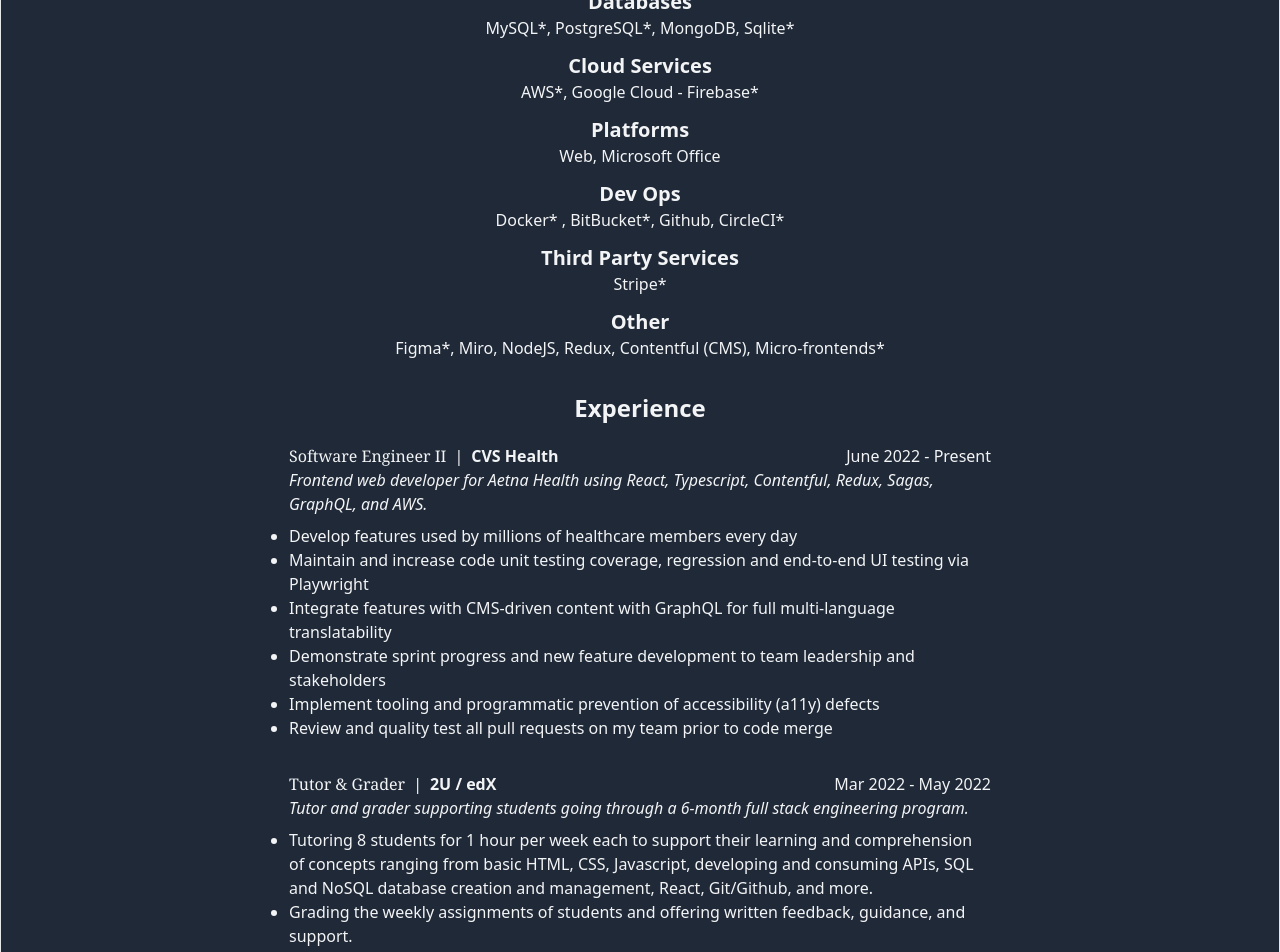
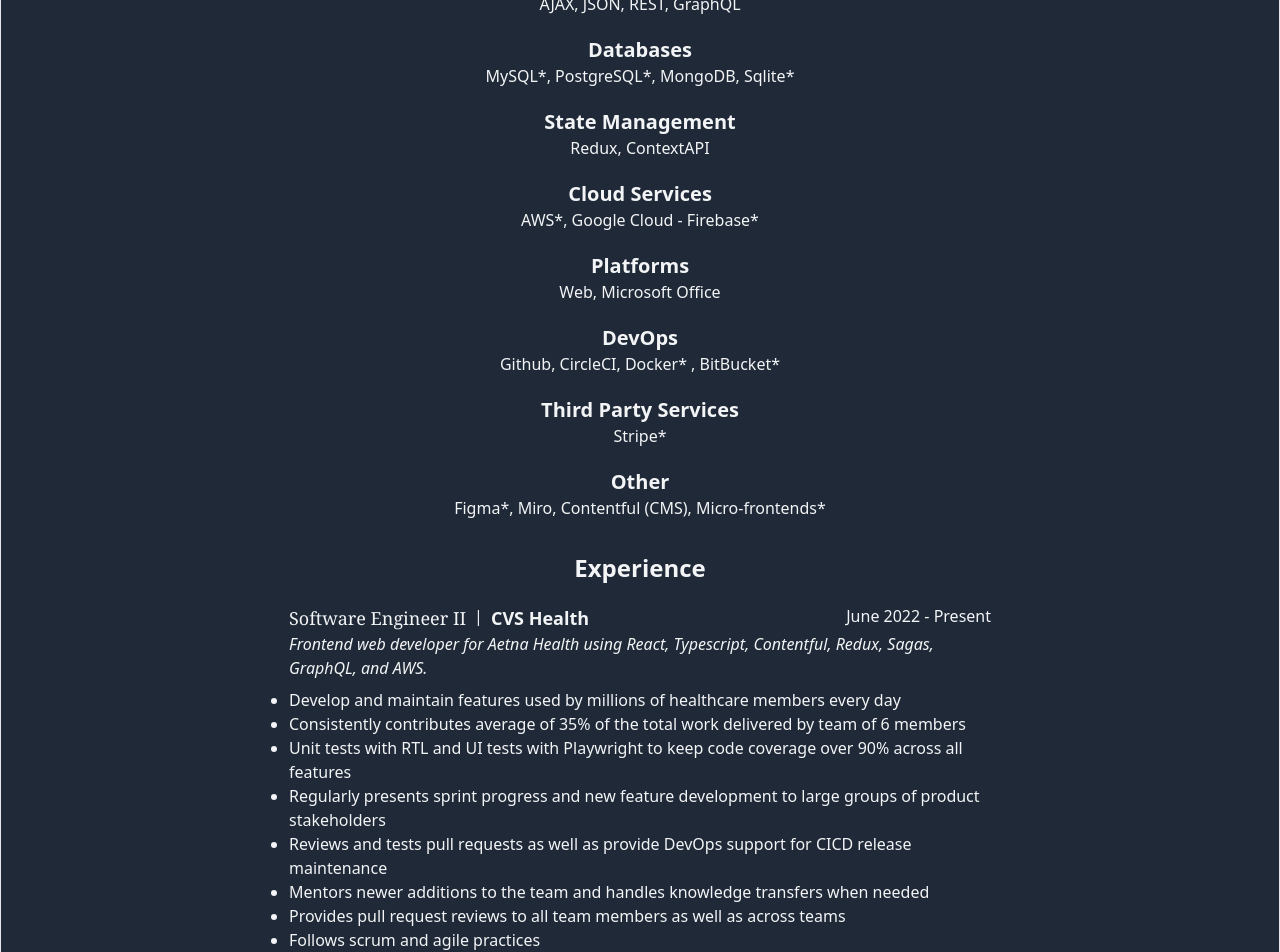
Before and after one commit to jonteal/jt-portfolio-2024, a React (Vite) app: page /resume in a window 1280 px wide. Shown: the part 1180-2132 px from the top of the page. Built offline with nearby package versions, Linux system fonts and the light colour scheme.

Commit message:
fixed ts issues

```diff
--- /dev/null
+++ b/src/components/Reference.tsx
@@ -0,0 +1,30 @@
+export type ReferenceProps = {
+  name: string;
+  position: string;
+  company: string;
+  email: string;
+  number: string;
+  relationship: string;
+};
+
+export const Reference = ({
+  name,
+  position,
+  company,
+  email,
+  number,
+  relationship,
+}: ReferenceProps) => (
+  <div className="flex flex-col mb-3 mt-5 items-center">
+    <h3 className="text-gray-100 text-2xl font-bold mb-2">{name}</h3>
+    <p className="text-gray-100 text-1xl">{position}</p>
+    <p className="text-gray-100 text-1xl">{company}</p>
+    <a href="mailto: vithayathilf@aetna.com" className="text-gray-100 text-1xl">
+      {email}
+    </a>
+    <a href="tel:8635134134" className="text-gray-100 text-1xl">
+      {number}
+    </a>
+    <p className="text-gray-100 text-1xl">Relationship: {relationship}</p>
+  </div>
+);
--- a/src/components/ReferencesComponent.tsx
+++ b/src/components/ReferencesComponent.tsx
@@ -1,90 +1,69 @@
+import { Reference } from "./Reference";
+
+const references = [
+  {
+    id: 1,
+    name: "Francis Vithayathil",
+    position: "Digital Senior Development Engineer I",
+    company: "CVS Health / Aetna",
+    email: "vithayathilf@aetna.com",
+    number: "863-513-4134",
+    relationship: "Team Member",
+  },
+  {
+    id: 2,
+    name: "Mason Holland",
+    position: "Digital Development Engineer III",
+    company: "CVS Health / Aetna",
+    email: "hollandm2@aetna.com",
+    number: "310-415-8457",
+    relationship: "Team Member",
+  },
+  {
+    id: 3,
+    name: "Ivan Ontiveros",
+    position: "Digital Development Engineer I",
+    company: "CVS Health / Aetna",
+    email: "ontiverosi@aetna.com",
+    number: "602-576-3985",
+    relationship: "Team Member",
+  },
+  {
+    id: 4,
+    name: "Laurel Thorburn",
+    position: "Software Developer",
+    company: "Shopify",
+    email: "laurelthorburn@gmail.com",
+    number: "408-250-5504",
+    relationship: "Shared project contributor",
+  },
+  {
+    id: 5,
+    name: "Robert Parsons",
+    position: "Software Developer",
+    company: "2U / formerly Trilogy",
+    email: "rmpcoding@gmail.com",
+    number: "626-703-1909",
+    relationship: "Fellow tutor",
+  },
+];
+
 export const ReferencesComponent = () => (
   <div className="resume-body-container border w-screen rounded-xl flex flex-col items-center bg-gray-800 pt-7">
     <h1 className="text-gray-100 text-4xl font-bold mb-3">Jon Jackson</h1>
     <h2 className="text-gray-100 text-3xl font-bold mb-3">References</h2>
 
     {/* REFERENCES */}
-    {/* <div className="summary-section mb-3 mt-5 flex items-center">
-        <h3 className="text-gray-100 text-2xl font-bold">Heather Newton</h3>
-        <p className="text-gray-100 text-1xl">
-          Senior Manager of Digital Engineering
-        </p>
-        <p className="text-gray-100 text-1xl">CVS Health / Aetna</p>
-        <a href="mailto: newtonh1@aetna.com" className="text-gray-100 text-1xl">
-          newtonh1@aetna.com
-        </a>
-        <a href="tel:5752025485" className="text-gray-100 text-1xl">
-          575-202-5485
-        </a>
-        <p className="text-gray-100 text-1xl">Relationship: Manager</p>
-      </div> */}
-    <div className="summary-section mb-3 mt-5 flex items-center">
-      <h3 className="text-gray-100 text-2xl font-bold">Francis Vithayathil</h3>
-      <p className="text-gray-100 text-1xl">
-        Digital Senior Development Engineer I
-      </p>
-      <p className="text-gray-100 text-1xl">CVS Health / Aetna</p>
-      <a
-        href="mailto: vithayathilf@aetna.com"
-        className="text-gray-100 text-1xl"
-      >
-        vithayathilf@aetna.com
-      </a>
-      <a href="tel:8635134134" className="text-gray-100 text-1xl">
-        863-513-4134
-      </a>
-      <p className="text-gray-100 text-1xl">Relationship: Team Member</p>
-    </div>
-    <div className="summary-section mb-3 mt-5 flex items-center">
-      <h3 className="text-gray-100 text-2xl font-bold">Mason Holland</h3>
-      <p className="text-gray-100 text-1xl">Digital Development Engineer III</p>
-      <p className="text-gray-100 text-1xl">CVS Health / Aetna</p>
-      <a href="mailto: hollandm2@aetna.com" className="text-gray-100 text-1xl">
-        hollandm2@aetna.com
-      </a>
-      <a href="tel:3104158457" className="text-gray-100 text-1xl">
-        310-415-8457
-      </a>
-      <p className="text-gray-100 text-1xl">Relationship: Team Member</p>
-    </div>
-    <div className="summary-section mb-3 mt-5 flex items-center">
-      <h3 className="text-gray-100 text-2xl font-bold">Ivan Ontiveros</h3>
-      <p className="text-gray-100 text-1xl">Digital Development Engineer I</p>
-      <p className="text-gray-100 text-1xl">CVS Health / Aetna</p>
-      <a href="mailto: ontiverosi@aetna.com" className="text-gray-100 text-1xl">
-        ontiverosi@aetna.com
-      </a>
-      <a href="tel:6025763985" className="text-gray-100 text-1xl">
-        602-576-3985
-      </a>
-      <p className="text-gray-100 text-1xl">Relationship: Team Member</p>
-    </div>
-    <div className="summary-section mb-3 mt-5 flex items-center">
-      <h3 className="text-gray-100 text-2xl font-bold">Laurel Thorburn</h3>
-      <p className="text-gray-100 text-1xl">Software Developer</p>
-      <p className="text-gray-100 text-1xl">Shopify</p>
-      <a
-        href="mailto: laurelthorburn@gmail.com"
-        className="text-gray-100 text-1xl"
-      >
-        laurelthorburn@gmail.com
-      </a>
-      <a href="tel:4082505504" className="text-gray-100 text-1xl">
-        408-250-5504
-      </a>
-      <p className="text-gray-100 text-1xl">Relationship:</p>
-      <p className="text-gray-100 text-1xl">Shared project contributor</p>
-    </div>
-    <div className="summary-section mb-3 mt-5 flex items-center">
-      <h3 className="text-gray-100 text-2xl font-bold">Robert Parsons</h3>
-      <p className="text-gray-100 text-1xl">Position Title, Company Name</p>
-      <a href="mailto: rmpcoding@gmail.com" className="text-gray-100 text-1xl">
-        rmpcoding@gmail.com
-      </a>
-      <a href="tel:6267031909" className="text-gray-100 text-1xl">
-        626-703-1909
-      </a>
-      <p className="text-gray-100 text-1xl">Relationship: Fellow tutor</p>
-    </div>
+
+    {references.map((reference) => (
+      <Reference
+        name={reference.name}
+        position={reference.position}
+        company={reference.company}
+        email={reference.email}
+        number={reference.number}
+        relationship={reference.relationship}
+      />
+    ))}
   </div>
 );
--- a/src/components/ResumeComponent.tsx
+++ b/src/components/ResumeComponent.tsx
@@ -1,5 +1,5 @@
-import { FaExternalLinkAlt } from "react-icons/fa";
 import { ResumeProject } from "./ResumeProject";
+import { ResumeSkill } from "./ResumeSkill";
 
 const resumeProjects = [
   {
@@ -33,6 +33,71 @@
     technologies:
       "React, Redux, Redux-Saga, Firebase, SASS, Typescript, Styled Components, Stripe",
     githubLink: "https://github.com/jonteal/FlowSwift",
+  },
+];
+
+const resumeSkills = [
+  {
+    id: 1,
+    skillName: "Languages",
+    skills: "Javascript, Typescript, HTML, CSS, SQL*, Python*",
+  },
+  {
+    id: 2,
+    skillName: "Frameworks",
+    skills:
+      "ReactJS, Wordpress, ExpressJS, NextJS, Shadcn, Bootstrap, Handlebars*",
+  },
+  {
+    id: 3,
+    skillName: "Javascript",
+    skills:
+      "NodeJS, Lodash, Webpack*, NPM, Axios, jQuery*, Sequelize, Prettier, ESLint, MomentJS",
+  },
+  {
+    id: 4,
+    skillName: "CSS",
+    skills: "SASS, TailwindCSS, Material UI, Styled Components",
+  },
+  {
+    id: 5,
+    skillName: "Request Formats",
+    skills: "AJAX, JSON, REST, GraphQL",
+  },
+  {
+    id: 6,
+    skillName: "Databases",
+    skills: "MySQL*, PostgreSQL*, MongoDB, Sqlite*",
+  },
+  {
+    id: 7,
+    skillName: "State Management",
+    skills: "Redux, ContextAPI",
+  },
+  {
+    id: 8,
+    skillName: "Cloud Services",
+    skills: "AWS*, Google Cloud - Firebase*",
+  },
+  {
+    id: 9,
+    skillName: "Platforms",
+    skills: "Web, Microsoft Office",
+  },
+  {
+    id: 10,
+    skillName: "DevOps",
+    skills: "Github, CircleCI, Docker* , BitBucket*",
+  },
+  {
+    id: 11,
+    skillName: "Third Party Services",
+    skills: "Stripe*",
+  },
+  {
+    id: 12,
+    skillName: "Other",
+    skills: "Figma*, Miro, Contentful (CMS), Micro-frontends*",
   },
 ];
 
@@ -102,76 +167,13 @@
         </h2>
         <p className="text-gray-100">* limited experience</p>
       </div>
-
-      <div className="flex flex-col items-center">
-        <h3 className="text-gray-100 mt-3 font-bold text-xl">Languages</h3>
-        <p className="text-gray-100">
-          Javascript, Typescript, HTML, CSS, SQL*, Python*
-        </p>
-      </div>
-
-      <div className="flex flex-col items-center">
-        <h3 className="text-gray-100 mt-3 font-bold text-xl">Frameworks</h3>
-        <p className="text-gray-100">
-          ReactJS, Wordpress, ExpressJS, NextJS, Bootstrap, Handlebars*
-        </p>
-      </div>
-
-      <div className="flex flex-col items-center">
-        <h3 className="text-gray-100 mt-3 font-bold text-xl">Javascript</h3>
-        <p className="text-gray-100">
-          Lodash, Webpack*, NPM, Axios, jQuery*, Sequelize, Prettier, ESLint,
-          MomentJS
-        </p>
-      </div>
-
-      <div className="flex flex-col items-center">
-        <h3 className="text-gray-100 mt-3 font-bold text-xl">CSS</h3>
-        <p className="text-gray-100">
-          SASS, TailwindCSS, Material UI, Styled Components
-        </p>
-      </div>
-
-      <div className="flex flex-col items-center">
-        <h3 className="text-gray-100 mt-3 font-bold text-xl">
-          Request/Formats
-        </h3>
-        <p className="text-gray-100">AJAX, JSON, REST, GraphQL</p>
-      </div>
-
-      <div className="flex flex-col items-center">
-        <h3 className="text-gray-100 mt-3 font-bold text-xl">Databases</h3>
-        <p className="text-gray-100">MySQL*, PostgreSQL*, MongoDB, Sqlite*</p>
-      </div>
-
-      <div className="flex flex-col items-center">
-        <h3 className="text-gray-100 mt-3 font-bold text-xl">Cloud Services</h3>
-        <p className="text-gray-100">AWS*, Google Cloud - Firebase*</p>
-      </div>
-
-      <div className="flex flex-col items-center">
-        <h3 className="text-gray-100 mt-3 font-bold text-xl">Platforms</h3>
-        <p className="text-gray-100">Web, Microsoft Office</p>
-      </div>
-
-      <div className="flex flex-col items-center">
-        <h3 className="text-gray-100 mt-3 font-bold text-xl">Dev Ops</h3>
-        <p className="text-gray-100">Docker* , BitBucket*, Github, CircleCI*</p>
-      </div>
-
-      <div className="flex flex-col items-center">
-        <h3 className="text-gray-100 mt-3 font-bold text-xl">
-          Third Party Services
-        </h3>
-        <p className="text-gray-100">Stripe*</p>
-      </div>
-
-      <div className="flex flex-col items-center">
-        <h3 className="text-gray-100 mt-3 font-bold text-xl">Other</h3>
-        <p className="text-gray-100">
-          Figma*, Miro, NodeJS, Redux, Contentful (CMS), Micro-frontends*
-        </p>
-      </div>
+      {resumeSkills.map((skill) => (
+        <ResumeSkill
+          key={skill.id}
+          skillName={skill.skillName}
+          skills={skill.skills}
+        />
+      ))}
     </div>
 
     {/* EXPERIENCE SECTION */}
@@ -179,9 +181,11 @@
       <h2 className="text-gray-100 text-2xl font-bold my-5">Experience</h2>
       <div className="flex flex-row justify-between">
         <div className="flex flex-row">
-          <p className="text-gray-100 font-serif">Software Engineer II</p>
+          <p className="text-gray-100 font-serif text-lg">
+            Software Engineer II
+          </p>
           <span className="mx-2 text-gray-100">|</span>
-          <h3 className="text-gray-100 font-bold">CVS Health</h3>
+          <h3 className="text-gray-100 font-bold text-lg">CVS Health</h3>
         </div>
         <p className="text-gray-100">June 2022 - Present</p>
       </div>
@@ -191,34 +195,40 @@
       </p>
       <ul className="list-disc list-outside text-left">
         <li className="text-gray-100">
-          Develop features used by millions of healthcare members every day
+          Develop and maintain features used by millions of healthcare members
+          every day
         </li>
         <li className="text-gray-100">
-          Maintain and increase code unit testing coverage, regression and
-          end-to-end UI testing via Playwright
+          Consistently contributes average of 35% of the total work delivered by
+          team of 6 members
         </li>
         <li className="text-gray-100">
-          Integrate features with CMS-driven content with GraphQL for full
-          multi-language translatability
+          Unit tests with RTL and UI tests with Playwright to keep code coverage
+          over 90% across all features
         </li>
         <li className="text-gray-100">
-          Demonstrate sprint progress and new feature development to team
-          leadership and stakeholders
+          Regularly presents sprint progress and new feature development to
+          large groups of product stakeholders
         </li>
         <li className="text-gray-100">
-          Implement tooling and programmatic prevention of accessibility (a11y)
-          defects
+          Reviews and tests pull requests as well as provide DevOps support for
+          CICD release maintenance
         </li>
         <li className="text-gray-100">
-          Review and quality test all pull requests on my team prior to code
-          merge
+          Mentors newer additions to the team and handles knowledge transfers
+          when needed
         </li>
+        <li className="text-gray-100">
+          Provides pull request reviews to all team members as well as across
+          teams
+        </li>
+        <li className="text-gray-100">Follows scrum and agile practices</li>
       </ul>
       <div className="flex flex-row justify-between mt-8">
         <div className="flex flex-row">
-          <p className="text-gray-100 font-serif">Tutor & Grader</p>
+          <p className="text-gray-100 font-serif text-lg">Tutor & Grader</p>
           <span className="mx-2 text-gray-100 ">|</span>
-          <h3 className="text-gray-100 font-bold">2U / edX</h3>
+          <h3 className="text-gray-100 font-bold text-lg">2U / edX</h3>
         </div>
         <p className="text-gray-100">Mar 2022 - May 2022</p>
       </div>
--- /dev/null
+++ b/src/components/ResumeSkill.tsx
@@ -0,0 +1,10 @@
+export type ResumeSkillProps = {
+  skillName: string;
+  skills: string;
+};
+export const ResumeSkill = ({ skillName, skills }: ResumeSkillProps) => (
+  <div className="flex flex-col items-center">
+    <h3 className="text-gray-100 mt-5 font-bold text-xl">{skillName}</h3>
+    <p className="text-gray-100">{skills}</p>
+  </div>
+);
--- a/src/pages/Contact/Contact.tsx
+++ b/src/pages/Contact/Contact.tsx
@@ -4,7 +4,7 @@
 import "./contact.css";
 
 export const Contact = () => {
-  const [done, setDone] = useState(false);
+  const [done] = useState(false);
 
   const formRef = useRef();
 
```
Also changed, not shown: 1 other file (tests, documents, lock files or other folders).
